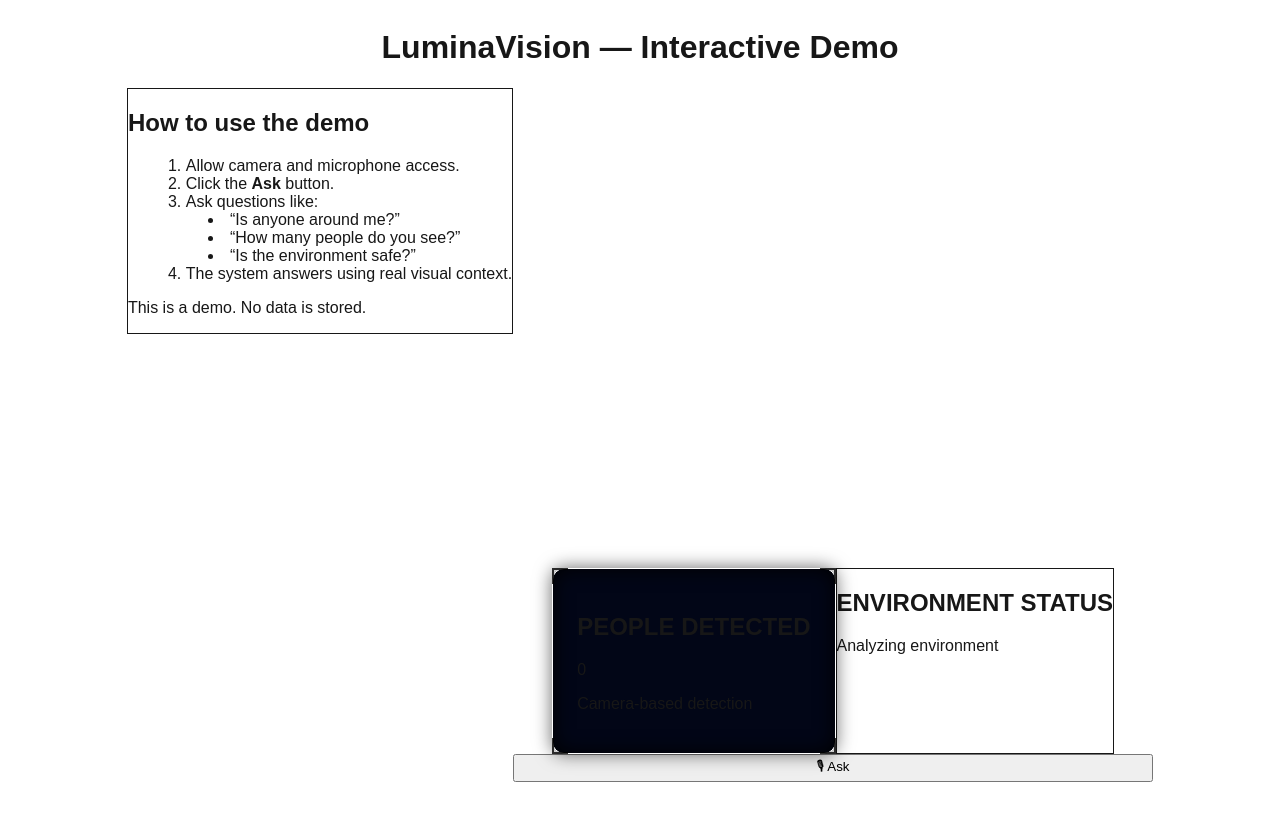
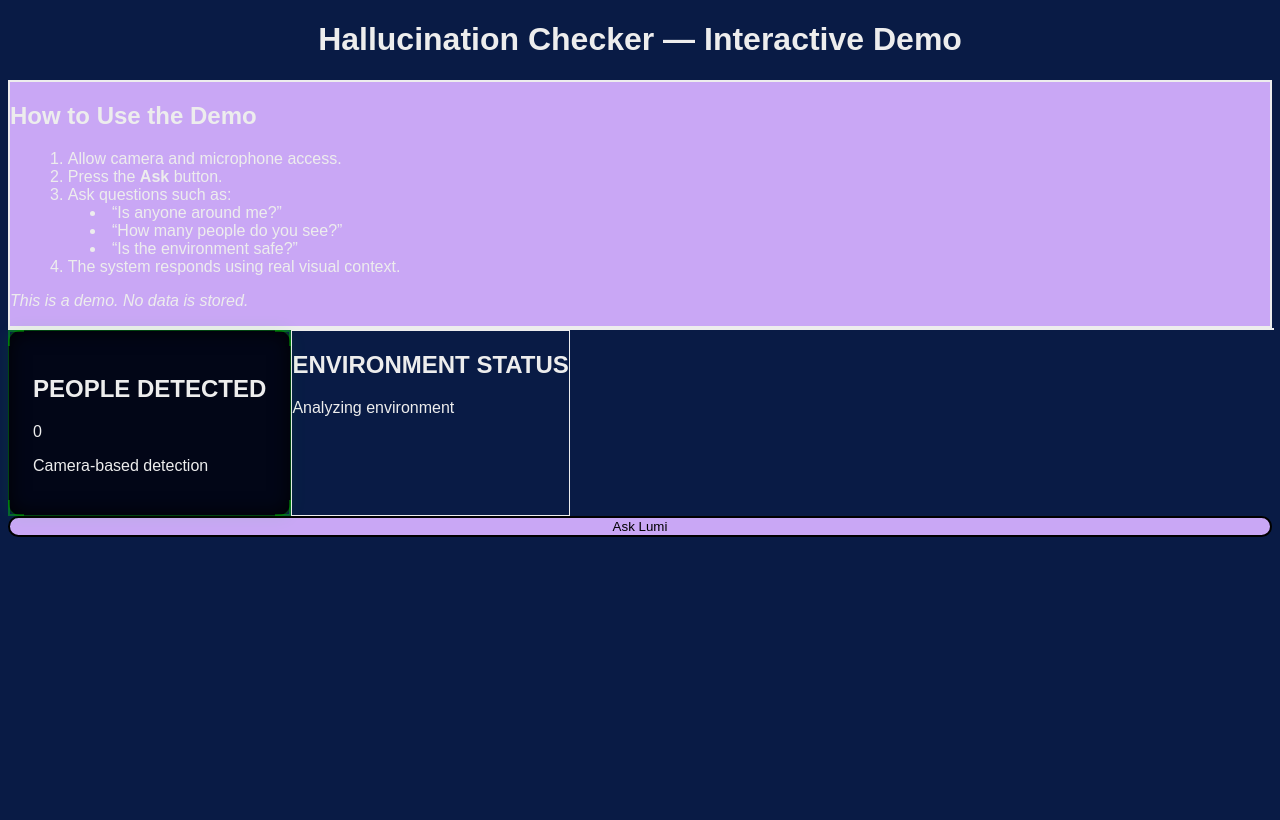
Before and after one commit to LuizFelipe1501/Dashboard, a Next.js app: page / in a window 1280 px wide. Shown: the top 820 px of the page. Built offline with nearby package versions, Linux system fonts and the light colour scheme; no server answers.

Commit message:
Layout novo dashboard

```diff
--- a/app/components/CameraView.tsx
+++ b/app/components/CameraView.tsx
@@ -147,10 +147,11 @@ export default function CameraView() {
   }, []);
 
   return (
-    <div className="relative w-[640px] h-[480px] bg-black">
+    <div className="relative w-full max-w-3xl mx-auto aspect-video rounded-xl overflow-hidden border border-neutral-800 bg-black">
+
     <video
       ref={videoRef}
-        className="absolute top-0 left-0 w-full h-full object-cover rounded-xl"
+      className="absolute inset-0 w-full h-full object-cover"
       muted
       playsInline
       autoPlay
@@ -158,7 +159,7 @@ export default function CameraView() {
 
     <canvas
       ref={overlayRef}
-        className="absolute top-0 left-0 w-full h-full pointer-events-none"
+      className="absolute inset-0 w-full h-full pointer-events-none"
     />
 
       <canvas ref={captureRef} className="hidden" />
--- a/app/components/InstructionBox.tsx
+++ b/app/components/InstructionBox.tsx
@@ -1,23 +1,25 @@
 export default function InstructionBox() {
   return (
-    <div className="bg-neutral-900 border border-neutral-700 rounded-xl p-4 max-w-xs">
-      <h2 className="text-lg font-semibold mb-2">How to use the demo</h2>
+    <div className="bg-[#c9a7f5] border-2 border-yellow-300 rounded-2xl p-5 max-w-sm shadow-lg">
+      <h2 className="text-lg font-bold mb-3 text-black">
+        How to Use the Demo
+      </h2>
 
-      <ol className="text-sm text-neutral-300 space-y-2 list-decimal list-inside">
+      <ol className="text-sm text-black space-y-2 list-decimal list-inside">
         <li>Allow camera and microphone access.</li>
-        <li>Click the <strong>Ask</strong> button.</li>
+        <li>Press the <strong>Ask</strong> button.</li>
         <li>
-          Ask questions like:
+          Ask questions such as:
           <ul className="list-disc list-inside ml-4 mt-1 space-y-1">
             <li>“Is anyone around me?”</li>
             <li>“How many people do you see?”</li>
             <li>“Is the environment safe?”</li>
           </ul>
         </li>
-        <li>The system answers using real visual context.</li>
+        <li>The system responds using real visual context.</li>
       </ol>
 
-      <p className="text-xs text-neutral-400 mt-4">
+      <p className="text-xs text-black/70 mt-4 italic">
         This is a demo. No data is stored.
       </p>
     </div>
--- /dev/null
+++ b/app/components/LumiAvatar.tsx
@@ -0,0 +1,14 @@
+export default function LumiAvatar() {
+  return (
+    <div className="bg-purple-700 border-4 border-yellow-300 rounded-full p-6 flex flex-col items-center">
+      <img
+        src="/lumi.png"
+        alt="Lumi"
+        className="w-32 h-32 rounded-full"
+      />
+      <button className="mt-4 bg-[#c9a6f2] text-black px-4 py-2 rounded-full font-semibold">
+        Ask Lumi
+      </button>
+    </div>
+  );
+}
--- a/app/components/VoiceAssistant.tsx
+++ b/app/components/VoiceAssistant.tsx
@@ -16,7 +16,7 @@ export default function VoiceAssistant({
   const recognitionRef = useRef<any>(null);
   const audioRef = useRef<HTMLAudioElement | null>(null);
   const busyRef = useRef(false);
-  const handledRef = useRef(false); // 🔑 evita duplicação
+  const handledRef = useRef(false);
 
   const [status, setStatus] = useState<
     "idle" | "listening" | "thinking" | "speaking"
@@ -63,7 +63,7 @@ export default function VoiceAssistant({
 
     const recognition = new SpeechRecognition();
     recognition.lang = "en-US";
-    recognition.continuous = false; // ✅ MUITO IMPORTANTE
+    recognition.continuous = false;
     recognition.interimResults = false;
 
     recognition.onresult = async (e: any) => {
@@ -73,18 +73,11 @@ export default function VoiceAssistant({
       const transcriptRaw =
         e.results?.[0]?.[0]?.transcript?.trim().toLowerCase();
 
-      if (!transcriptRaw) {
+      if (!transcriptRaw || transcriptRaw === WAKE_WORD) {
         reset();
         return;
       }
 
-      // wake word sozinho → ignora
-      if (transcriptRaw === WAKE_WORD) {
-        reset();
-        return;
-      }
-
-      // remove wake word se vier junto
       const transcript = transcriptRaw.startsWith(WAKE_WORD)
         ? transcriptRaw.replace(WAKE_WORD, "").trim()
         : transcriptRaw;
@@ -100,8 +93,7 @@ export default function VoiceAssistant({
       try {
         const audioBlob = await sendToVoiceAPI(transcript);
         playAudio(audioBlob);
-      } catch (err) {
-        console.error("Voice error:", err);
+      } catch {
         reset();
       }
     };
@@ -152,12 +144,28 @@ export default function VoiceAssistant({
     <button
       onClick={startListening}
       disabled={status !== "idle"}
-      className="w-full rounded-xl bg-blue-600 px-4 py-3 font-semibold disabled:opacity-50"
+      className="
+        w-full
+        rounded-full
+        bg-[#c9a7f5]
+        border-2
+        border-yellow-300
+        px-6
+        py-4
+        text-lg
+        font-bold
+        text-black
+        shadow-lg
+        transition
+        hover:scale-[1.02]
+        disabled:opacity-60
+        disabled:cursor-not-allowed
+      "
     >
-      {status === "idle" && "🎙 Ask"}
-      {status === "listening" && "👂 Listening..."}
-      {status === "thinking" && "🧠 Thinking..."}
-      {status === "speaking" && "🔊 Speaking..."}
+      {status === "idle" && "Ask Lumi"}
+      {status === "listening" && "Listening…"}
+      {status === "thinking" && "Thinking…"}
+      {status === "speaking" && "Speaking…"}
     </button>
   );
 }
--- a/app/globals.css
+++ b/app/globals.css
@@ -2,43 +2,30 @@
 @tailwind components;
 @tailwind utilities;
 
+/* ===== BASE ===== */
 :root {
-  --background: #ffffff;
-  --foreground: #171717;
-}
-
-@media (prefers-color-scheme: dark) {
-  :root {
-    --background: #081b47;
-    --foreground: #ededed;
-  }
-}
-
-
-@media (prefers-color-scheme: dark) {
-  :root {
-    --background: #081b47;
-    --foreground: #ededed;
-  }
+  --background: #091b45;
+  --foreground: #ededed; /* zinc-200 */
 }
 
 body {
-  background: var(--background);
+  background-color: var(--background);
   color: var(--foreground);
   font-family: Arial, Helvetica, sans-serif;
 }
+
 /* ===== HUD PANEL ===== */
 .hud-panel {
   position: relative;
   background: #020617; /* zinc-950 */
-  border: 1px solid rgb(255, 255, 255);
+  border: 1px solid rgba(0, 255, 0, 0.25);
   padding: 1.5rem;
   border-radius: 12px;
   min-width: 220px;
 
   box-shadow:
-    inset 0 0 20px rgb(0, 0, 0),
-    0 0 18px rgba(0, 0, 0, 0.6);
+    inset 0 0 20px rgba(0, 0, 0, 0.9),
+    0 0 18px rgba(0, 255, 0, 0.08);
 }
 
 /* HUD corners */
@@ -46,7 +33,7 @@ body {
   position: absolute;
   width: 14px;
   height: 14px;
-  border: 2px solid #000000;
+  border: 2px solid rgba(0, 255, 0, 0.4);
   opacity: 0.8;
 }
 
--- a/app/page.tsx
+++ b/app/page.tsx
@@ -19,7 +19,6 @@ export default function Home() {
       try {
         const res = await fetch(`${BACKEND_URL}/status`);
         const data = await res.json();
-
         setPeopleDetected(data.people_detected ?? 0);
         setSceneState(data.scene_state ?? "UNKNOWN");
       } catch {}
@@ -31,18 +30,21 @@ export default function Home() {
   }, []);
 
   return (
-    <main className="min-h-screen bg-black text-white flex flex-col items-center gap-6 p-6">
-      <h1 className="text-2xl font-bold">
-        LuminaVision — Interactive Demo
+    <main className="min-h-screen bg-black text-white p-6">
+      <h1 className="text-2xl font-bold mb-6 text-center">
+        Hallucination Checker — Interactive Demo
       </h1>
 
-      {/* 🧱 Layout principal */}
-      <div className="flex gap-6 items-start">
-        {/* 📘 Instruções */}
-        <InstructionBox />
+      {/* GRID PRINCIPAL */}
+      <div className="grid grid-cols-1 lg:grid-cols-3 gap-6 max-w-7xl mx-auto">
 
-        {/* 🎥 Câmera + status */}
-        <div className="flex flex-col items-center gap-4">
+        {/* COLUNA ESQUERDA */}
+        <div className="flex flex-col gap-4">
+          <InstructionBox />
+        </div>
+
+        {/* COLUNA DIREITA (2x mais larga) */}
+        <div className="lg:col-span-2 flex flex-col gap-4">
           <CameraView />
 
           <div className="flex gap-4">
@@ -55,6 +57,7 @@ export default function Home() {
             sceneState={sceneState}
           />
         </div>
+
       </div>
     </main>
   );
```
Also changed, not shown: app/public/lumi.png (added). Lines whose indentation alone changed are shown as unchanged.
